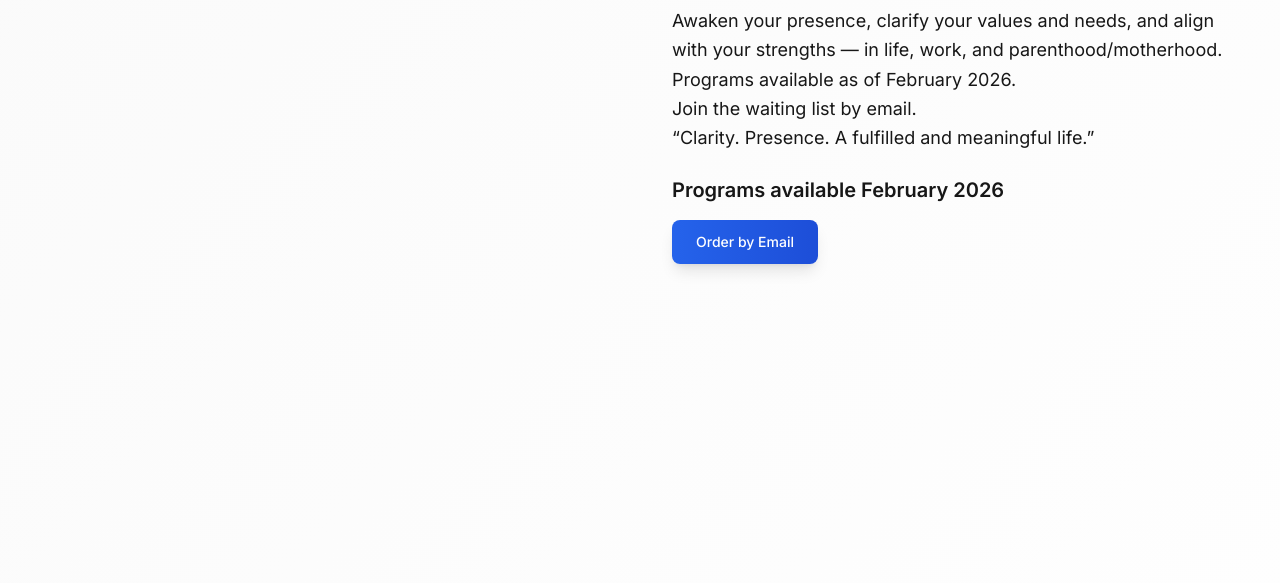
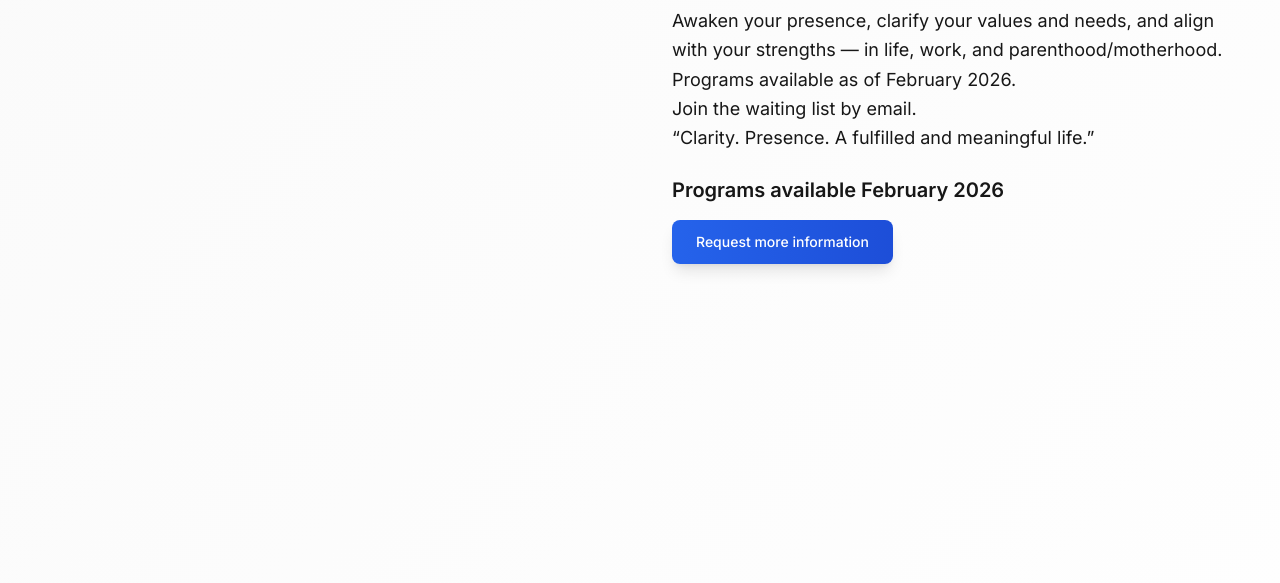
Before and after one commit to katisunray/katisunray.github.io, an Eleventy site: page src/content/products/mindful-presence-parenting-coaching.md in a window 1280 px wide. Shown: the part 217-800 px from the top of the page. Built offline with nearby package versions, Linux system fonts and the light colour scheme; Eleventy itself is replaced by a stand-in of ours; files that its build step writes are made by us from their sources.

Commit message:
Customize mindful presence CTA copy

```diff
--- a/src/_includes/layouts/product.njk
+++ b/src/_includes/layouts/product.njk
@@ -49,9 +49,9 @@ layout: layouts/base.njk
         <div class="mt-1 text-sm text-green-700">In stock</div>
       {% endif %}
       {% if buy_url %}
+        {% set buyLabel = buy_button_label or 'Buy' %}
         {% set lowerUrl = buy_url | lower %}
-        {% set buyLabel = 'Buy' %}
-        {% if lowerUrl and (lowerUrl | startsWith('mailto:')) %}
+        {% if not buy_button_label and lowerUrl and (lowerUrl | startsWith('mailto:')) %}
           {% set buyLabel = 'Order by Email' %}
         {% endif %}
         <a href="{{ buy_url }}" class="btn-primary inline-block mt-4">{{ buyLabel }}</a>
--- a/src/content/products/mindful-presence-parenting-coaching.md
+++ b/src/content/products/mindful-presence-parenting-coaching.md
@@ -12,6 +12,7 @@ images:
   - src: "/images/products/mindful-presence-coaching/mindful-presence-coaching.jpg"
   - src: "/images/products/mindful-presence-coaching/hero.svg"
 buy_url: "mailto:katisunray@gmail.com?subject=Mindful%20Presence%20%26%20Parenting%20Coaching%20Waitlist"
+buy_button_label: "Request more information"
 in_stock: false
 seo:
   title: "Mindful Presence & Parenting Coaching | Kati Sunray STUDIO"
--- a/src/content/products/mindful-presence-parenting-workshops.md
+++ b/src/content/products/mindful-presence-parenting-workshops.md
@@ -12,6 +12,7 @@ images:
   - src: "/images/products/mindful-presence-workshops/mindful-presence-workshops.jpg"
   - src: "/images/products/mindful-presence-workshops/hero.svg"
 buy_url: "mailto:katisunray@gmail.com?subject=Mindful%20Presence%20%26%20Parenting%20Workshops%20Waitlist"
+buy_button_label: "Request more information"
 in_stock: false
 seo:
   title: "Mindful Presence & Parenting Workshops | Kati Sunray STUDIO"
```
